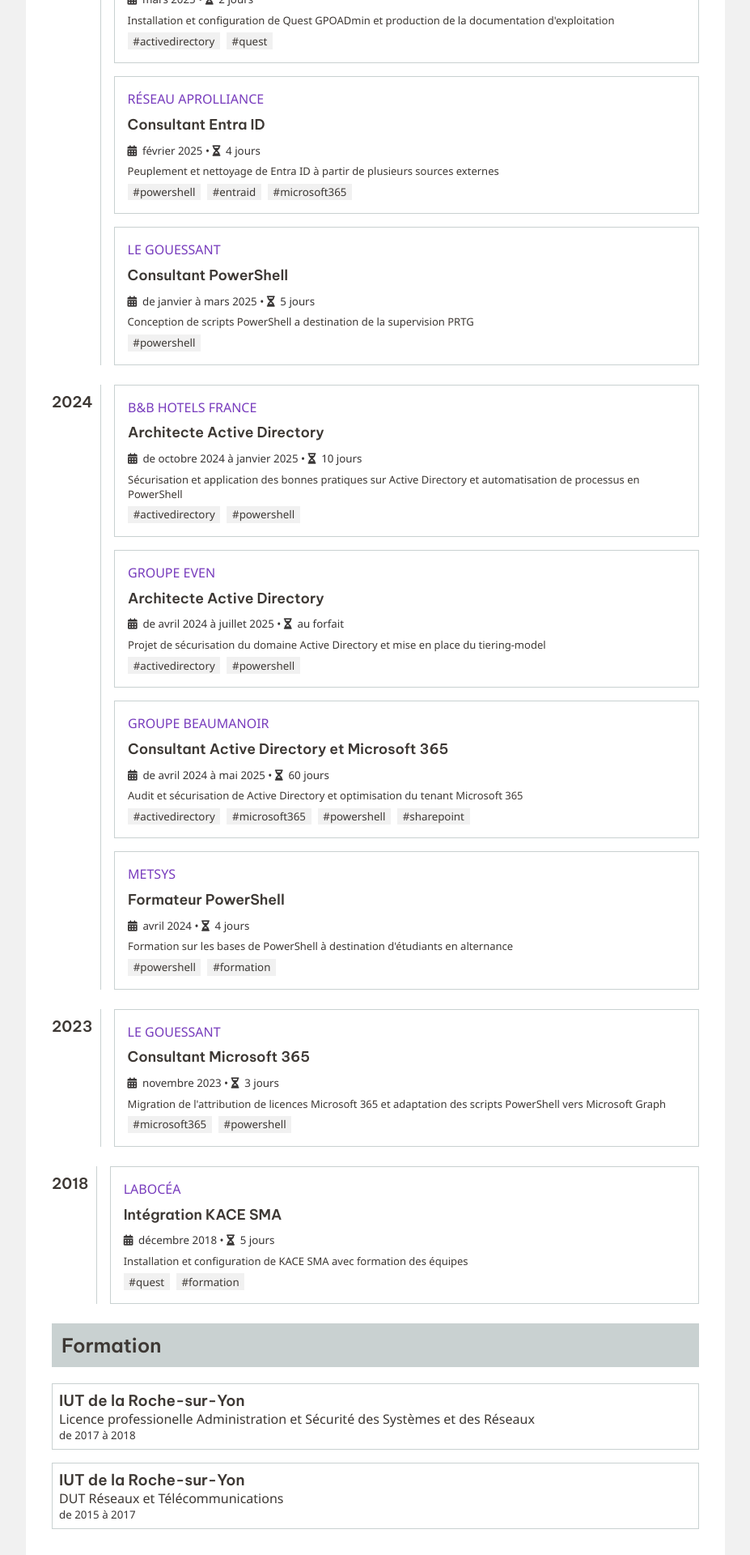
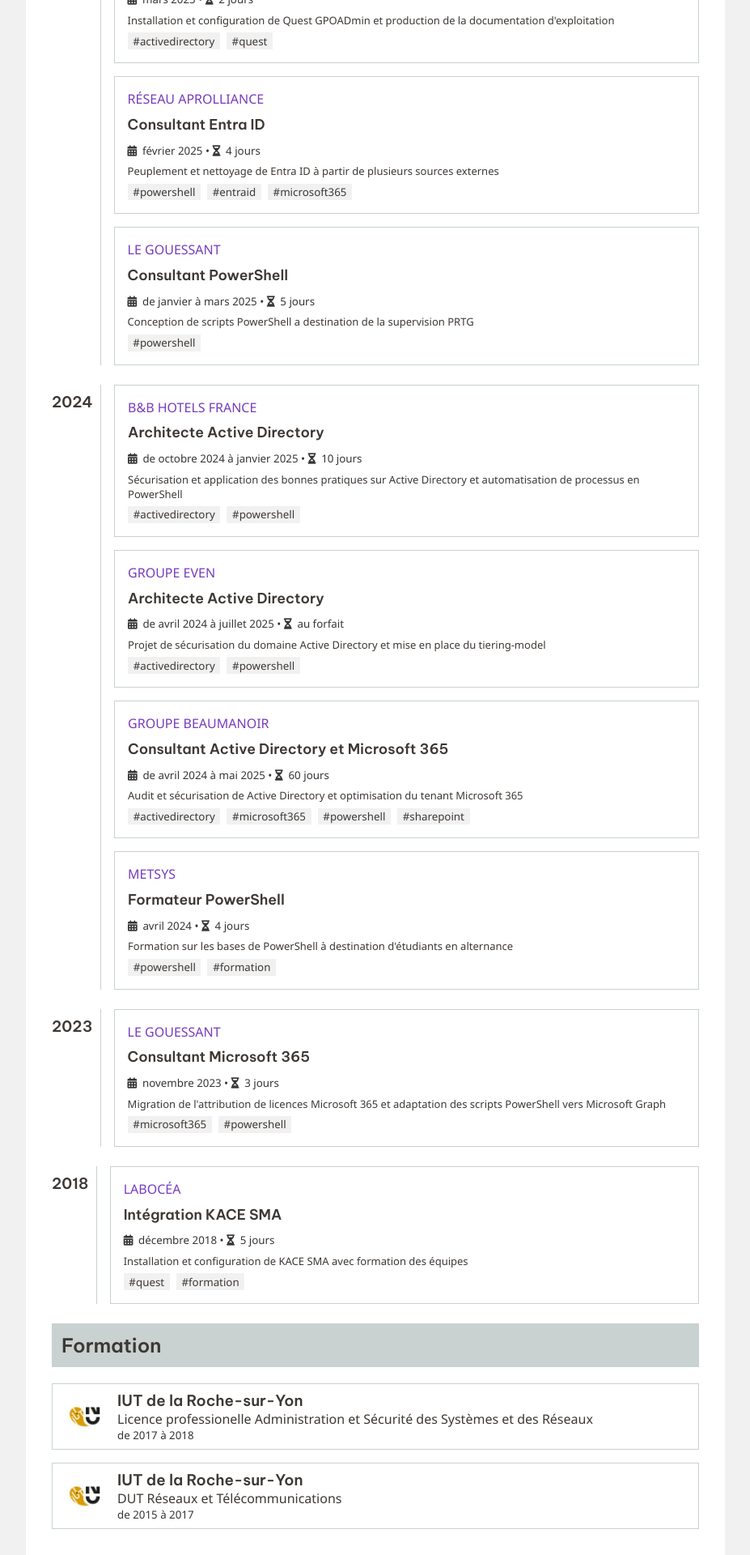
Before and after one commit to leobouard/leobouard.github.io, a Jekyll site: the page built from _pages/cv-metsys.html, in a window 1280 px wide. Shown: the part 3665-5585 px from the top of the page at 81% size, without its empty margins (176-1103 px from the left). Built offline with Jekyll 4.4.1, drawn with Linux system fonts in a browser that asks for light colours; nearby versions of some CDN libraries; some web fonts are replaced.

Commit message:
Update cv.scss

```diff
--- a/assets/css/cv.scss
+++ b/assets/css/cv.scss
@@ -44,7 +44,6 @@
     height: 3em;
     margin: 0 1em 0 0.5em;
     border-radius: var(--borderradius);
-    display: none;
 }
 
 .enterprise small {
@@ -297,6 +296,7 @@
     top: 1em;
     right: 1em;
     border-radius: var(--borderradius);
+    display: none;
 }
 
 div.project i {
```
